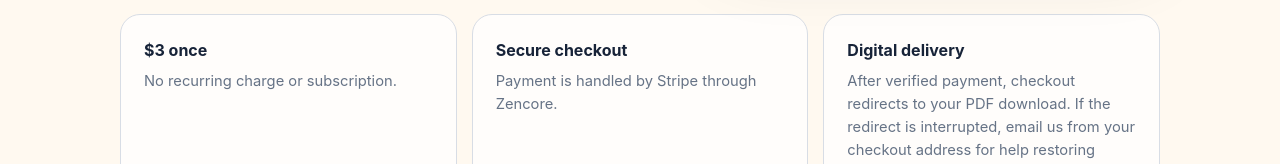
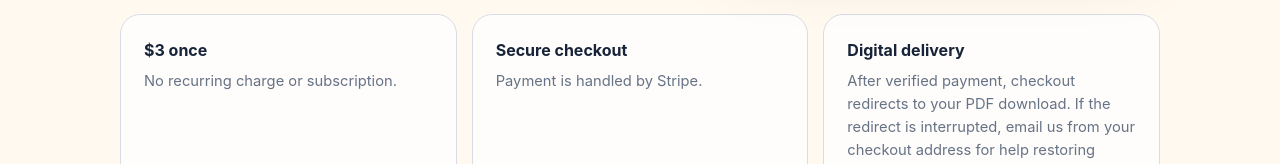
Before and after one commit to Arigitshub/pause90-privacy-page, a website: page one-tiny-win.html in a window 1280 px wide. Shown: the part 636-800 px from the top of the page. Drawn offline with Linux system fonts and the light colour scheme.

Commit message:
Clarify Stripe payment wording

```diff
--- a/one-tiny-win.html
+++ b/one-tiny-win.html
@@ -280,7 +280,7 @@
       </article>
       <article class="fact">
         <strong>Secure checkout</strong>
-        <p>Payment is handled by Stripe through Zencore.</p>
+        <p>Payment is handled by Stripe.</p>
       </article>
       <article class="fact">
         <strong>Digital delivery</strong>
```
